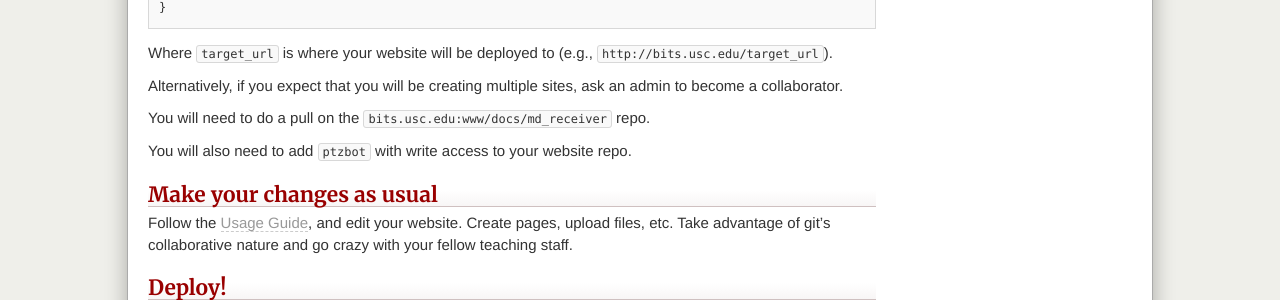
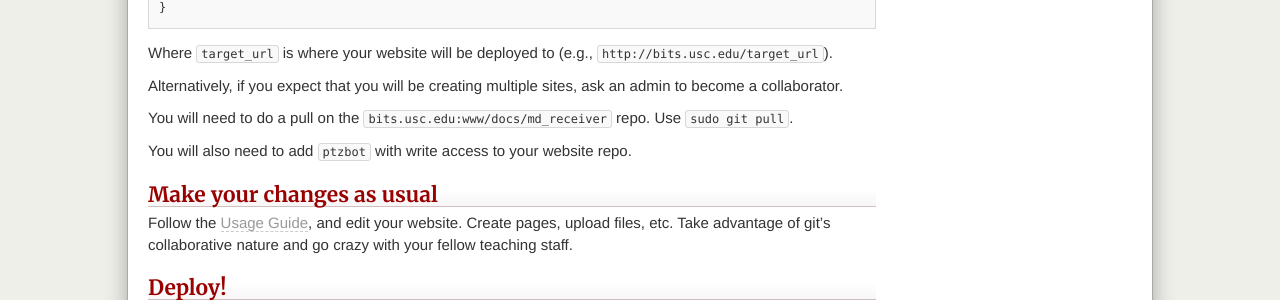
Before and after one commit to usc-cs/md_template, a Jekyll site: the page built from install.md, in a window 1280 px wide. Shown: the part 1013-1313 px from the top of the page. Built offline with Jekyll 4.4.1, drawn with Linux system fonts in a browser that asks for light colours; nearby versions of some CDN libraries; some web fonts are replaced; Markdown is read by kramdown in place of the engine named in the settings.

Commit message:
Update install.md

```diff
--- a/install.md
+++ b/install.md
@@ -49,7 +49,7 @@ Where `target_url` is where your website will be deployed to (e.g., `http://bits
 Alternatively, if you expect that you will be creating multiple sites, ask an admin to become a collaborator.
 
 
-You will need to do a pull on the `bits.usc.edu:www/docs/md_receiver` repo.
+You will need to do a pull on the `bits.usc.edu:www/docs/md_receiver` repo.  Use `sudo git pull`.
 
 You will also need to add `ptzbot` with write access to your website repo.
 
```
